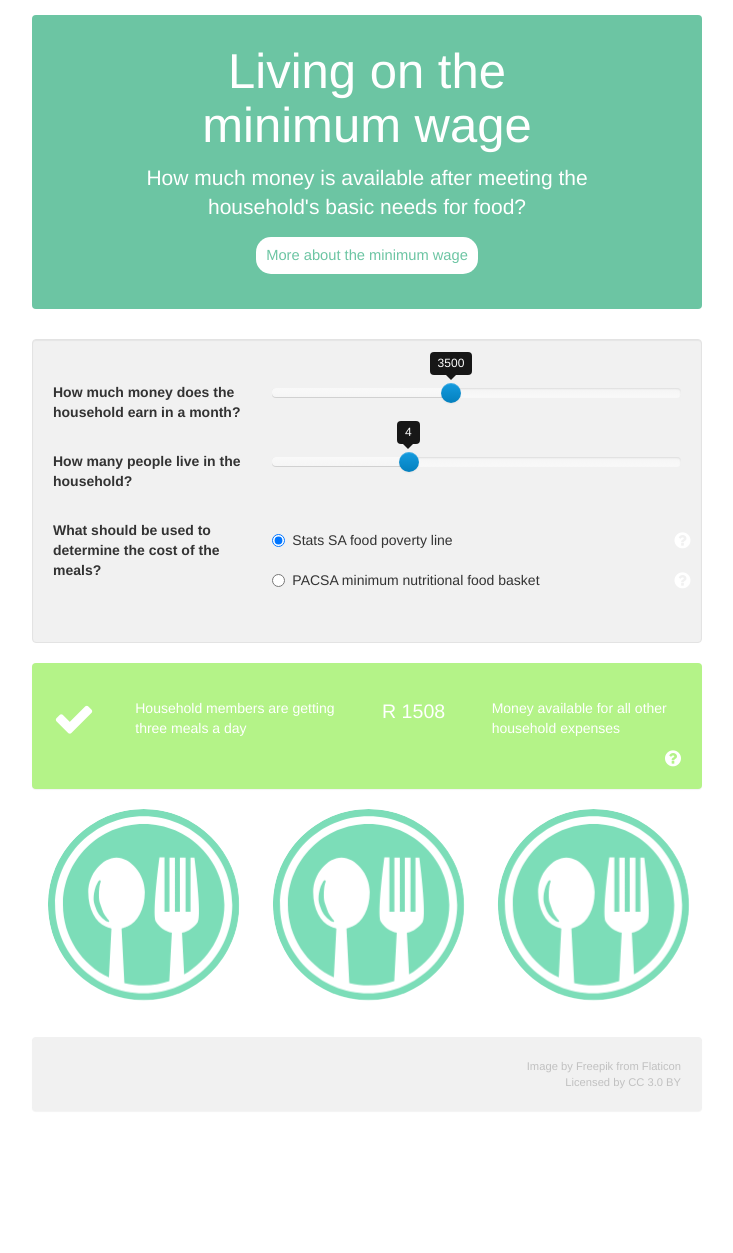
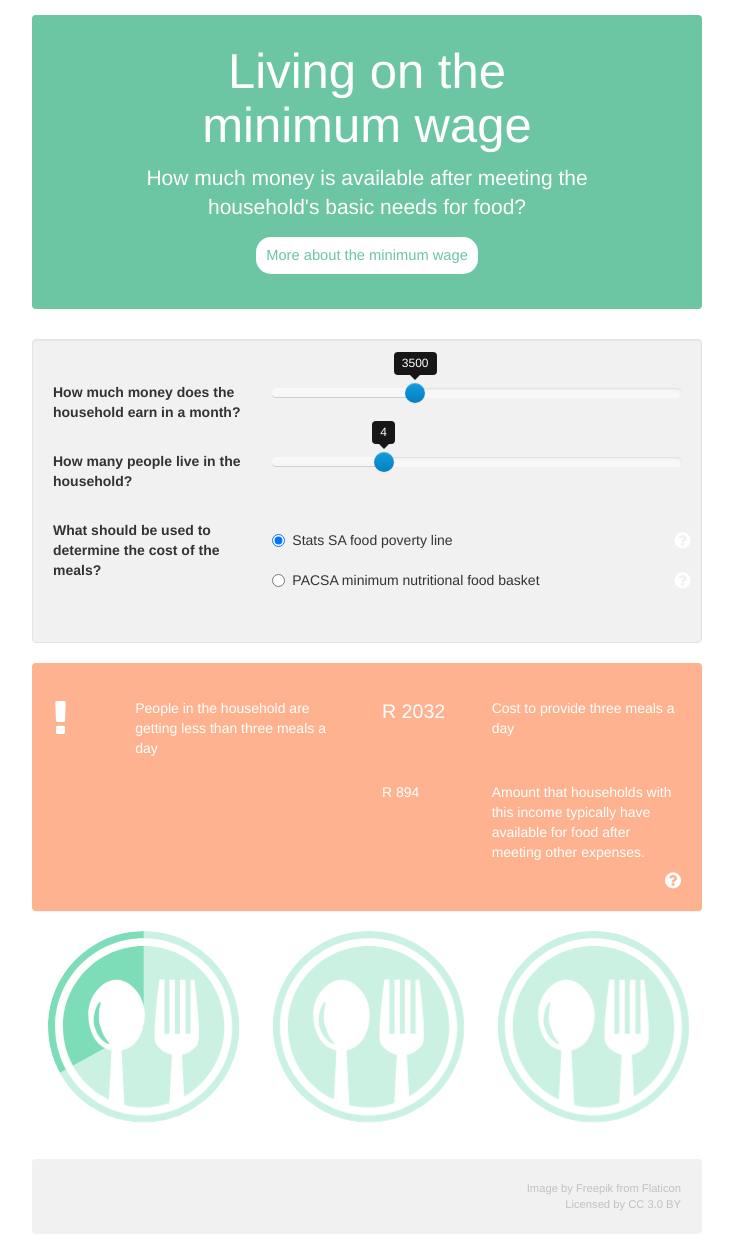
Before and after one commit to OpenUpSA/minimum-wage, a Jekyll site: the page built from index.html, in a window 1280 px wide. Shown: the whole page, without its empty margins (273-1006 px from the left). Built offline with Jekyll 4.4.1, drawn with Linux system fonts in a browser that asks for light colours; before the commit the page ends 1131 px from its top, so only the background shows below that; part of the change alters nothing that is shown.

Commit message:
Only use proportion of income for food affordability

```diff
--- a/index.html
+++ b/index.html
@@ -32,7 +32,7 @@ extra_css:
           <label for="hh-income" class="control-label">How much money does the household earn in a month?</label>
         </div>
         <div class="col-sm-8">
-          <input id="hh-income" data-slider-id='hh-income-slider' type="number" data-slider-min="0" data-slider-max="8000" data-slider-step="250" data-slider-value="3500"/>
+          <input id="hh-income" data-slider-id='hh-income-slider' type="number" data-slider-min="0" data-slider-max="10000" data-slider-step="250" data-slider-value="3500"/>
         </div>
       </div>
 
@@ -41,7 +41,7 @@ extra_css:
           <label for="hh-members" class="control-label">How many people live in the household?</label>
         </div>
         <div class="col-sm-8">
-          <input id="hh-members" data-slider-id='hh-members-slider' type="number" data-slider-min="0" data-slider-max="12" data-slider-step="1" data-slider-value="4"/>
+          <input id="hh-members" data-slider-id='hh-members-slider' type="number" data-slider-min="1" data-slider-max="12" data-slider-step="1" data-slider-value="4"/>
         </div>
       </div>
 
@@ -107,10 +107,20 @@ extra_css:
           <div id="residual">
             <div class="row">
               <div class="col-xs-3 col-sm-4 amount"></div>
-              <div class="col-xs-9 col-sm-8 context">Money available for all other household expenses</div>
+              <div class="col-xs-9 col-sm-8 context">Cost to provide three meals a day</div>
             </div>
           </div>
         </div>
+
+        <div class="col-sm-6 col-sm-offset-6 ">
+          <div id="typical-expenditure">
+            <div class="row">
+              <div class="col-xs-3 col-sm-4 amount"></div>
+              <div class="col-xs-9 col-sm-8 context">Amount that households with this income typically have available for food after meeting other expenses.</div>
+            </div>
+          </div>
+        </div>
+
         <div class="col-sm-6 col-sm-offset-6 summary-info">
           <i class="fa fa-question-circle fa-lg results-extra-info" id="residual-info" aria-hidden="true"></i>
         </div>
@@ -120,7 +130,7 @@ extra_css:
 
     <div id="results-extra-info" class="extra-info">
       <div id="residual-info" class="info panel">
-        <p>This is the amount of money which the household has left to spend on all other necessarry expences like ousing, electricity, education, clothing, medicine etc. after buying enough food for each person in the household to get three meals a day.</p>
+        <p>These are other basic necessarry expences like housing, electricity, transport, education etc.</p>
       </div>
     </div>
 
--- a/js/app.js
+++ b/js/app.js
@@ -55,9 +55,52 @@ $(window).on('load', function() {
       */
 
       self.foodCosts = {
-        '1': 498,
+        '1': 508,
         '2': 635,
       };
+
+      self.incomeDecileRanges = [
+        {
+          'range': [0, 800],
+          'percFood': 0.4813
+        },
+        {
+          'range': [801, 1260],
+          'percFood': 0.4698
+        },
+        {
+          'range': [1261, 1860],
+          'percFood': 0.3867
+        },
+        {
+          'range': [1861, 2500],
+          'percFood': 0.317
+        },
+        {
+          'range': [2501, 3152],
+          'percFood': 0.296
+        },
+        {
+          'range': [3153, 4280],
+          'percFood': 0.2555
+        },
+        {
+          'range': [4281, 6217],
+          'percFood': 0.2391
+        },
+        {
+          'range': [6218, 10000],
+          'percFood': 0.2161
+        },
+        {
+          'range': [10001, 20100],
+          'percFood': 0.1692
+        },
+        {
+          'range': [20101, 0],
+          'percFood': 0.1074
+        }
+      ];
 
       self.incomeSlider = $('#hh-income').slider({
         formatter: function(value) {
@@ -76,9 +119,11 @@ $(window).on('load', function() {
       self.income = parseInt($('#hh-income').val());
       self.members = parseInt($('#hh-members').val());
       self.mealOption = parseInt($("input[name='meal-option']:checked").val());
+      self.percIncomeForFood = getPercIncomeForFood();
 
       self.updateIncome = function(e) {
         self.income = e.value;
+        self.percIncomeForFood = getPercIncomeForFood();
         meals.updateCostCoverage();
       };
 
@@ -91,6 +136,17 @@ $(window).on('load', function() {
         self.mealOption = parseInt($("input[name='meal-option']:checked").val());
         meals.updateCostCoverage();
       };
+
+      function numberInRange(num, min, max) {
+        return num >= min && num <= max;
+      }
+
+      function getPercIncomeForFood() {
+        var decile = _.find(self.incomeDecileRanges, function(d) {
+          return numberInRange(self.income, d.range[0], d.range[1]);
+        });
+        return decile.percFood;
+      }
 
     }
 
@@ -188,6 +244,7 @@ $(window).on('load', function() {
       };
 
       self.updateCostCoverage = function() {
+        self.foodCost = calcFoodCost();
         self.costCoverage = calcCoverage();
         plateData = compilePlates();
         self.drawPlates();
@@ -195,7 +252,7 @@ $(window).on('load', function() {
       };
 
       function updateSummary() {
-        self.residual = calcResidual();
+        self.typicalExpenditure = calcTypicalExpenditure();
         drawSummary();
       }
 
@@ -203,8 +260,7 @@ $(window).on('load', function() {
 
       function calcCoverage() {
         // Returns the ratio (0-1) to which income covers the cost of the food basket.
-        var foodCost = household.foodCosts[household.mealOption];
-        var coverage = (household.income / household.members) / foodCost;
+        var coverage = ((household.income * household.percIncomeForFood) / household.members) / self.foodCost;
         return (coverage > 1) ? 1 : coverage;
       }
 
@@ -233,28 +289,35 @@ $(window).on('load', function() {
         return plateGrid;
       }
 
-      function calcResidual() {
-        var residual = household.income - (household.foodCosts[household.mealOption] * household.members);
-        return residual;
+      function calcFoodCost() {
+        return household.foodCosts[household.mealOption] * household.members;
+
+      }
+
+      function calcTypicalExpenditure() {
+        return household.income * household.percIncomeForFood;
       }
 
       function drawSummary() {
         var mealSummary = {
-          0: "Household members are getting three meals a day",
-          1: "Household members are getting less than three meals a day"
+          0: "People in the household are getting three meals a day",
+          1: "People in the household are getting less than three meals a day"
         };
 
-        $('#residual').find('.amount')
-          .text("R " + (self.residual > 0 ? round(self.residual, 0) : 0))
-          .removeClass('warning').addClass(self.residual > 0 ? "" : "warning");
+        $('#meals').find('.description').text(self.costCoverage === 1 ? mealSummary[0] : mealSummary[1]);
 
-        $('#meals').find('.description').text(self.costCoverage === 1 ? mealSummary[0] : mealSummary[1]);
-        $('#meals').removeClass('warning').addClass(self.costCoverage < 1 ? "warning" : "");
+        // Set class to determine background colour
+        $('#summary').removeClass('warning').addClass(self.costCoverage < 1 ? "warning" : "");
 
-        $('#summary').removeClass('warning').addClass(self.residual > 0 ? "" : "warning");
-
+        // Show the correct icon
         $('#meals').find(self.costCoverage === 1 ? '.safe' : '.warning').css('display', 'block');
         $('#meals').find(self.costCoverage === 1 ? '.warning' : '.safe').css('display', 'none');
+
+        $('#residual').find('.amount')
+          .text("R " + round(self.foodCost, 0));
+
+        $('#typical-expenditure').find('.amount')
+          .text("R " + (self.typicalExpenditure > 0 ? round(self.typicalExpenditure, 0) : 0));
       }
 
     }
```
